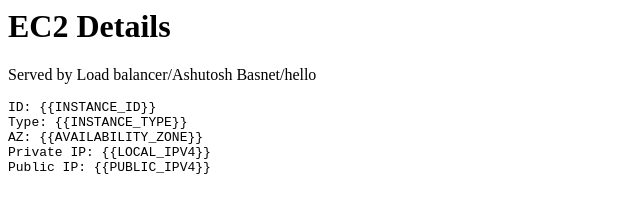
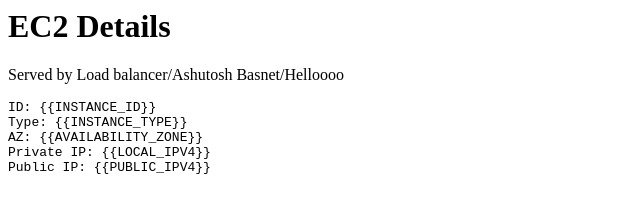
Before and after one commit to AshutoshBasnet/Workshop10, a plain HTML site: page index.html in a window 1280 px wide. Shown: the full height of the page, 0-640 px from the left. Drawn offline with Linux system fonts and the light colour scheme.

Commit message:
Forth edit

```diff
--- a/index.html
+++ b/index.html
@@ -1,5 +1,5 @@
 <h1>EC2 Details</h1>
-<p>Served by Load balancer/Ashutosh Basnet/hello</p>
+<p>Served by Load balancer/Ashutosh Basnet/Helloooo</p>
 <pre>
 ID: {{INSTANCE_ID}}
 Type: {{INSTANCE_TYPE}}
```
